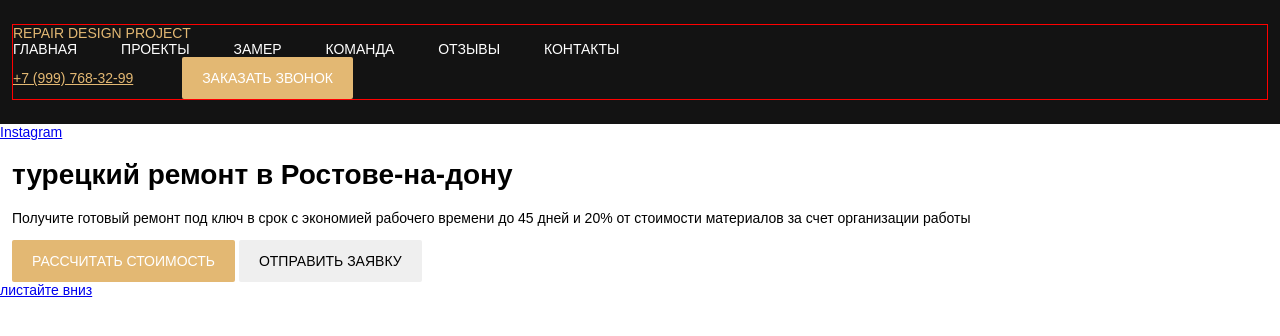
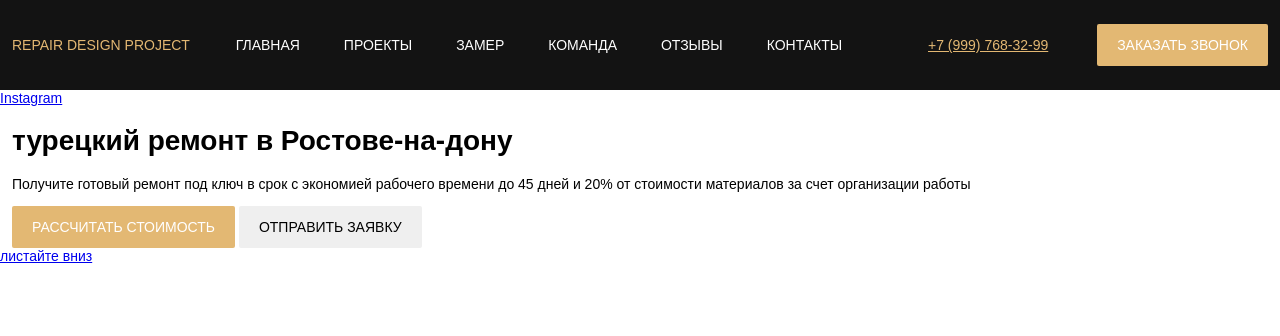
Before and after one commit to grifonna8/repair-design, a PHP site: page / in a window 1280 px wide. Shown: the top 336 px of the page. Run offline with PHP 8.4, Linux system fonts and the light colour scheme.

Commit message:
fix: fixed /div in logo and deleted red border line around menu

```diff
--- a/css/style.css
+++ b/css/style.css
@@ -323,8 +323,7 @@ template {
 .menu {
   display: flex;
   justify-content: space-between;
-  align-items: center;
-  border: 1px solid red; }
+  align-items: center; }
 
 .logo {
   color: #E3B873;
--- a/index.html
+++ b/index.html
@@ -11,7 +11,7 @@
   <header class="header">
     <div class="container">
       <div class="menu">
-        <div class="logo menu__logo">Repair Design Project
+        <div class="logo menu__logo">Repair Design Project</div>
         <nav class="nav menu__nav">
           <a href="#" class="nav__item">Главная</a>
           <a href="#" class="nav__item">Проекты</a>
@@ -23,7 +23,6 @@
         <div class="contacts menu__contacts">
           <a href="tel:+79997683299" class="phone contacts__phone">+7 (999) 768-32-99</a>
           <button class="button contacts__button button--primary">Заказать звонок</button>
-        </div>
         </div>
       </div>
       <!-- /.menu -->
--- a/sass/templates/_header.sass
+++ b/sass/templates/_header.sass
@@ -5,7 +5,6 @@
   display: flex
   justify-content: space-between
   align-items: center
-  border: 1px solid red
 .logo
   color: $primary
   text-transform: uppercase
```
